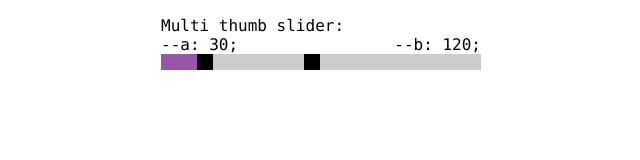
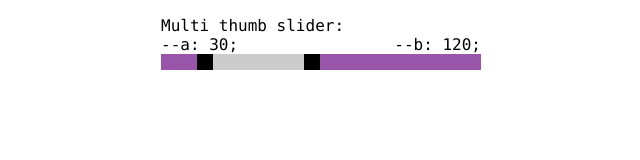
Before and after one commit to tdiprima/Slider-Spectrum, a plain HTML site: page ana_tudor/html/08.html in a window 1280 px wide. Shown: the whole page, without its empty margins (319-959 px from the left). Drawn offline with Linux system fonts and the light colour scheme.

Commit message:
OMG IT WORKED!

```diff
--- a/ana_tudor/html/08.html
+++ b/ana_tudor/html/08.html
@@ -41,8 +41,9 @@
     }
 
     .wrap::after {
-      margin-left: calc((var(--b) - var(--min))/var(--dif)*100%);
-      width: calc((var(--a) - var(--b))/var(--dif)*100%);
+      /* As 'b' increases, the margin & width decrease */
+      margin-left: calc(var(--b)/var(--dif)*100%);
+      width: calc((var(--max) - var(--b))/var(--dif)*100%);
     }
 
     [id=multi-lbl] {
```
